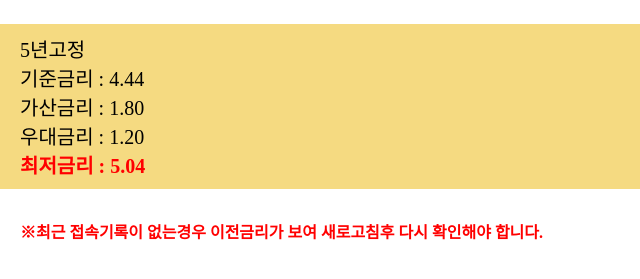
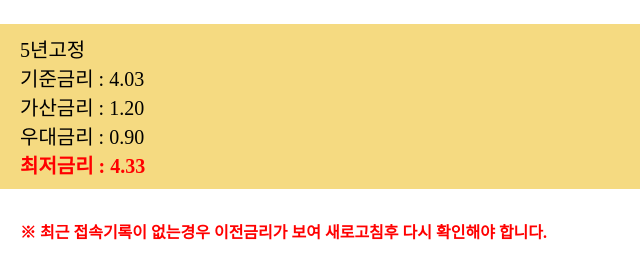
Before and after one commit to kdk0781/kb, a plain HTML site: page interest.html in a window 1280 px wide. Shown: the part 267-546 px from the top of the page, 0-640 px from the left. Drawn offline with nearby package versions, Linux system fonts and the light colour scheme.

Commit message:
Update interest.html

```diff
--- a/interest.html
+++ b/interest.html
@@ -44,32 +44,28 @@
 
 <script type="text/javascript">
 	function mor_5(){
-		document.write('4.44');
+		document.write('4.03');
 		// 금융채 5년물
 	};
 	function addition_5() {
-		document.write('1.80');
+		document.write('1.20');
 		// 금융채 5년물 가산금리
 	};
 	function Prime_5(){
-		document.write('1.20');
+		document.write('0.90');
 		// 담보 우대금리
 	};
 
-	function mor_2(){
-		document.write('4.18');
-		// 금융채 2년물
-	};
 	function ncofix(){
 		document.write('3.53');
 		// 신규 코픽스
 	};
 	function addition_n6() {
-		document.write('2.50');
+		document.write('2.20');
 		// 신규 코픽스 6개월 가산금리
 	};
 	function addition_n12() {
-		document.write('2.42');
+		document.write('2.12');
 		// 신규 코픽스 12개월 가산금리
 	};
 
@@ -78,87 +74,92 @@
 		// 신잔액 코픽스
 	};
 	function addition_s6() {
-		document.write('3.04');
+		document.write('2.74');
 		// 신잔액 코픽스 6개월 가산금리
 	};
 	function addition_s12() {
-		document.write('3.08');
+		document.write('2.78');
 		// 신잔액 코픽스 12개월 가산금리
 	};
 
+
+	function mor_2(){
+		document.write('3.77');
+		// 금융채 2년물
+	};
 	function Prime_2(){
 		document.write('0.90');
 		// 전세 우대금리
 	};
 
 	function addition_hf_2(){
-		document.write('1.49');
+		document.write('1.18');
 		// HF 2년물 가산금리
 	};
+	function addition_hf_n6(){
+		document.write('2.10');
+		// HF 신규6개월 가산금리
+	};
+	function addition_hf_n12(){
+		document.write('2.10');
+		// HF 신규12개월 가산금리
+	};
 	function addition_hf_s6(){
-		document.write('2.80');
+		document.write('2.50');
 		// HF 신잔액6개월 가산금리
 	};
 	function addition_hf_s12(){
-		document.write('3.03');
+		document.write('2.73');
 		// HF 신잔액12개월 가산금리
-	};
-	function addition_hf_n6(){
-		document.write('2.40');
-		// HF 신규6개월 가산금리
-	};
-	function addition_hf_n12(){
-		document.write('2.40');
-		// HF 신규12개월 가산금리
 	};
 
 
 	function addition_sgi_2(){
-		document.write('1.79');
+		document.write('1.49');
 		// SGI 2년물 가산금리
 	};
+	function addition_sgi_n6(){
+		document.write('2.07');
+		// SGI 신규6개월 가산금리
+	};
+	function addition_sgi_n12(){
+		document.write('2.08');
+		// SGI 신규12개월 가산금리
+	};
 	function addition_sgi_s6(){
-		document.write('2.97');
+		document.write('2.67');
 		// SGI 신잔액6개월 가산금리
 	};
 	function addition_sgi_s12(){
-		document.write('3.21');
+		document.write('2.91');
 		// SGI 신잔액12개월 가산금리
-	};
-	function addition_sgi_n6(){
-		document.write('2.37');
-		// SGI 신규6개월 가산금리
-	};
-	function addition_sgi_n12(){
-		document.write('2.38');
-		// SGI 신규12개월 가산금리
 	};
 
 
 	function addition_hug_2(){
-		document.write('1.52');
+		document.write('1.21');
 		// HUG 2년물 가산금리
 	};
+	function addition_hug_n6(){
+		document.write('1.81');
+		// HUG 신규6개월 가산금리
+	};
+	function addition_hug_n12(){
+		document.write('1.68');
+		// HUG 신규12개월 가산금리
+	};
 	function addition_hug_s6(){
-		document.write('2.51');
+		document.write('2.21');
 		// HUG 신잔액6개월 가산금리
 	};
 	function addition_hug_s12(){
-		document.write('2.61');
+		document.write('2.31');
 		// HUG 신잔액12개월 가산금리
-	};
-	function addition_hug_n6(){
-		document.write('2.11');
-		// HUG 신규6개월 가산금리
-	};
-	function addition_hug_n12(){
-		document.write('1.98');
-		// HUG 신규12개월 가산금리
 	};
 
 	function result_mor_5(){
 		//(담보) 5년 금융채 금리
-		const a = 4.440, b = 1.800, c = 1.200;
+		const a = 4.030, b = 1.200, c = 0.900;
 
 		const result1 = Math.round(a * 100) / 100;
 		const result2 = Math.round(b * 100) / 100;
@@ -169,7 +170,7 @@
 
 	function result_ncofix_6(){
 		//(담보) 신규 코픽스 6개월 금리
-		const a = 3.530, b = 2.830, c = 1.200;
+		const a = 3.53, b = 2.20, c = 0.90;
 
 		const result1 = Math.round(a * 100) / 100;
 		const result2 = Math.round(b * 100) / 100;
@@ -180,7 +181,7 @@
 
 	function result_ncofix_12(){
 		//(담보) 신규 코픽스 12개월 금리
-		const a = 3.530, b = 2.740, c = 1.200;
+		const a = 3.53, b = 2.12, c = 0.90;
 
 		const result1 = Math.round(a * 100) / 100;
 		const result2 = Math.round(b * 100) / 100;
@@ -191,7 +192,7 @@
 
 	function result_scofix_6(){
 		//(담보) 신잔액 코픽스 6개월 금리
-		const a = 3.07, b = 3.34, c = 1.20;
+		const a = 3.07, b = 2.74, c = 0.90;
 
 		const result1 = Math.round(a * 100) / 100;
 		const result2 = Math.round(b * 100) / 100;
@@ -202,7 +203,7 @@
 
 	function result_scofix_12(){
 		//(담보) 신잔액 코픽스 12개월 금리
-		const a = 3.070, b = 3.380, c = 1.200;
+		const a = 3.07, b = 2.78, c = 0.90;
 
 		const result1 = Math.round(a * 100) / 100;
 		const result2 = Math.round(b * 100) / 100;
@@ -215,7 +216,29 @@
 	// HF
 	function result_hf_2(){
 		//(전세) 주신보 2년 금융채 금리
-		const a = 4.180, b = 1.490, c = 0.900;
+		const a = 3.77, b = 1.18, c = 0.90;
+
+		const result1 = Math.round(a * 100) / 100;
+		const result2 = Math.round(b * 100) / 100;
+		const result3 = Math.round(c * 100) / 100;
+		const result4 = (result1 + result2 - result3).toFixed(2);
+		document.write(result4);
+	}
+
+	function hf_ncofix_6(){
+		//(전세) 주신보 신규 코픽스 6개월 금리
+		const a = 3.53, b = 2.10, c = 0.90;
+
+		const result1 = Math.round(a * 100) / 100;
+		const result2 = Math.round(b * 100) / 100;
+		const result3 = Math.round(c * 100) / 100;
+		const result4 = (result1 + result2 - result3).toFixed(2);
+		document.write(result4);
+	}
+
+	function hf_ncofix_12(){
+		//(전세) 주신보 신규 코픽스 12개월 금리
+		const a = 3.53, b = 2.10, c = 0.90;
 
 		const result1 = Math.round(a * 100) / 100;
 		const result2 = Math.round(b * 100) / 100;
@@ -226,7 +249,7 @@
 
 	function hf_scofix_6(){
 		//(전세) 주신보 신잔액 코픽스 6개월 금리
-		const a = 3.070, b = 2.800, c = 0.900;
+		const a = 3.07, b = 2.50, c = 0.90;
 
 		const result1 = Math.round(a * 100) / 100;
 		const result2 = Math.round(b * 100) / 100;
@@ -237,29 +260,7 @@
 
 	function hf_scofix_12(){
 		//(전세) 주신보 신잔액 코픽스 12개월 금리
-		const a = 3.070, b = 3.030, c = 0.900;
-
-		const result1 = Math.round(a * 100) / 100;
-		const result2 = Math.round(b * 100) / 100;
-		const result3 = Math.round(c * 100) / 100;
-		const result4 = (result1 + result2 - result3).toFixed(2);
-		document.write(result4);
-	}
-
-	function hf_ncofix_6(){
-		//(전세) 주신보 신규 코픽스 6개월 금리
-		const a = 3.530, b = 2.400, c = 0.900;
-
-		const result1 = Math.round(a * 100) / 100;
-		const result2 = Math.round(b * 100) / 100;
-		const result3 = Math.round(c * 100) / 100;
-		const result4 = (result1 + result2 - result3).toFixed(2);
-		document.write(result4);
-	}
-
-	function hf_ncofix_12(){
-		//(전세) 주신보 신규 코픽스 12개월 금리
-		const a = 3.530, b = 2.400, c = 0.900;
+		const a = 3.07, b = 2.73, c = 0.90;
 
 		const result1 = Math.round(a * 100) / 100;
 		const result2 = Math.round(b * 100) / 100;
@@ -271,7 +272,29 @@
 	// SGI
 	function result_sgi_2(){
 		//(전세) 서울보증 2년 금융채 금리
-		const a = 4.180, b = 1.790, c = 0.900;
+		const a = 3.77, b = 1.49, c = 0.90;
+
+		const result1 = Math.round(a * 100) / 100;
+		const result2 = Math.round(b * 100) / 100;
+		const result3 = Math.round(c * 100) / 100;
+		const result4 = (result1 + result2 - result3).toFixed(2);
+		document.write(result4);
+	}
+
+	function sgi_ncofix_6(){
+		//(전세) 서울보증 신규 코픽스 6개월 금리
+		const a = 3.53, b = 2.07, c = 0.90;
+
+		const result1 = Math.round(a * 100) / 100;
+		const result2 = Math.round(b * 100) / 100;
+		const result3 = Math.round(c * 100) / 100;
+		const result4 = (result1 + result2 - result3).toFixed(2);
+		document.write(result4);
+	}
+
+	function sgi_ncofix_12(){
+		//(전세) 서울보증 신규 코픽스 12개월 금리
+		const a = 3.53, b = 2.08, c = 0.90;
 
 		const result1 = Math.round(a * 100) / 100;
 		const result2 = Math.round(b * 100) / 100;
@@ -282,7 +305,7 @@
 
 	function sgi_scofix_6(){
 		//(전세) 서울보증 신잔액 코픽스 6개월 금리
-		const a = 3.070, b = 2.970, c = 0.900;
+		const a = 3.07, b = 2.67, c = 0.90;
 
 		const result1 = Math.round(a * 100) / 100;
 		const result2 = Math.round(b * 100) / 100;
@@ -293,29 +316,7 @@
 
 	function sgi_scofix_12(){
 		//(전세) 서울보증 신잔액 코픽스 12개월 금리
-		const a = 3.070, b = 3.210, c = 0.900;
-
-		const result1 = Math.round(a * 100) / 100;
-		const result2 = Math.round(b * 100) / 100;
-		const result3 = Math.round(c * 100) / 100;
-		const result4 = (result1 + result2 - result3).toFixed(2);
-		document.write(result4);
-	}
-
-	function sgi_ncofix_6(){
-		//(전세) 서울보증 신규 코픽스 6개월 금리
-		const a = 3.530, b = 2.370, c = 0.900;
-
-		const result1 = Math.round(a * 100) / 100;
-		const result2 = Math.round(b * 100) / 100;
-		const result3 = Math.round(c * 100) / 100;
-		const result4 = (result1 + result2 - result3).toFixed(2);
-		document.write(result4);
-	}
-
-	function sgi_ncofix_12(){
-		//(전세) 서울보증 신규 코픽스 12개월 금리
-		const a = 3.530, b = 2.380, c = 0.900;
+		const a = 3.07, b = 2.91, c = 0.90;
 
 		const result1 = Math.round(a * 100) / 100;
 		const result2 = Math.round(b * 100) / 100;
@@ -327,7 +328,29 @@
 	// HUG
 	function result_hug_2(){
 		//(전세) 주택도시보증 2년 금융채 금리
-		const a = 4.180, b = 1.520, c = 0.900;
+		const a = 3.77, b = 1.21, c = 0.90;
+
+		const result1 = Math.round(a * 100) / 100;
+		const result2 = Math.round(b * 100) / 100;
+		const result3 = Math.round(c * 100) / 100;
+		const result4 = (result1 + result2 - result3).toFixed(2);
+		document.write(result4);
+	}
+
+	function hug_ncofix_6(){
+		//(전세) 주택도시보증 신규 코픽스 6개월 금리
+		const a = 3.53, b = 1.81, c = 0.90;
+
+		const result1 = Math.round(a * 100) / 100;
+		const result2 = Math.round(b * 100) / 100;
+		const result3 = Math.round(c * 100) / 100;
+		const result4 = (result1 + result2 - result3).toFixed(2);
+		document.write(result4);
+	}
+
+	function hug_ncofix_12(){
+		//(전세) 주택도시보증 신규 코픽스 12개월 금리
+		const a = 3.53, b = 1.68, c = 0.90;
 
 		const result1 = Math.round(a * 100) / 100;
 		const result2 = Math.round(b * 100) / 100;
@@ -338,7 +361,7 @@
 
 	function hug_scofix_6(){
 		//(전세) 주택도시보증 신잔액 코픽스 6개월 금리
-		const a = 3.070, b = 2.510, c = 0.900;
+		const a = 3.07, b = 2.21, c = 0.90;
 
 		const result1 = Math.round(a * 100) / 100;
 		const result2 = Math.round(b * 100) / 100;
@@ -349,29 +372,7 @@
 
 	function hug_scofix_12(){
 		//(전세) 주택도시보증 신잔액 코픽스 12개월 금리
-		const a = 3.070, b = 2.610, c = 0.900;
-
-		const result1 = Math.round(a * 100) / 100;
-		const result2 = Math.round(b * 100) / 100;
-		const result3 = Math.round(c * 100) / 100;
-		const result4 = (result1 + result2 - result3).toFixed(2);
-		document.write(result4);
-	}
-
-	function hug_ncofix_6(){
-		//(전세) 주택도시보증 신규 코픽스 6개월 금리
-		const a = 3.530, b = 2.110, c = 0.900;
-
-		const result1 = Math.round(a * 100) / 100;
-		const result2 = Math.round(b * 100) / 100;
-		const result3 = Math.round(c * 100) / 100;
-		const result4 = (result1 + result2 - result3).toFixed(2);
-		document.write(result4);
-	}
-
-	function hug_ncofix_12(){
-		//(전세) 주택도시보증 신규 코픽스 12개월 금리
-		const a = 3.530, b = 1.980, c = 0.900;
+		const a = 3.07, b = 2.31, c = 0.90;
 
 		const result1 = Math.round(a * 100) / 100;
 		const result2 = Math.round(b * 100) / 100;
@@ -477,6 +478,20 @@
 				<p class="point">최저금리 : <script type="text/javascript">result_hf_2();</script></p>
 			</div>
 			<div class="box">
+				<p>신규 6개월 변동</p>
+				<p>기준금리 : <script type="text/javascript">ncofix();</script></p>
+				<p>가산금리 : <script type="text/javascript">addition_hf_n6();</script></p>
+				<p>우대금리 : <script type="text/javascript">Prime_2();</script></p>
+				<p class="point">최저금리 : <script type="text/javascript">hf_ncofix_6();</script></p>
+			</div>
+			<div class="box">
+				<p>신규 12개월 변동</p>
+				<p>기준금리 : <script type="text/javascript">ncofix();</script></p>
+				<p>가산금리 : <script type="text/javascript">addition_hf_n12();</script></p>
+				<p>우대금리 : <script type="text/javascript">Prime_2();</script></p>
+				<p class="point">최저금리 : <script type="text/javascript">hf_ncofix_12();</script></p>
+			</div>
+			<div class="box">
 				<p>신잔액 6개월 변동</p>
 				<p>기준금리 : <script type="text/javascript">scofix();</script></p>
 				<p>가산금리 : <script type="text/javascript">addition_hf_s6();</script></p>
@@ -490,31 +505,31 @@
 				<p>우대금리 : <script type="text/javascript">Prime_2();</script></p>
 				<p class="point">최저금리 : <script type="text/javascript">hf_scofix_12();</script></p>
 			</div>
-			<div class="box">
-				<p>신규 6개월 변동</p>
-				<p>기준금리 : <script type="text/javascript">ncofix();</script></p>
-				<p>가산금리 : <script type="text/javascript">addition_hf_n6();</script></p>
-				<p>우대금리 : <script type="text/javascript">Prime_2();</script></p>
-				<p class="point">최저금리 : <script type="text/javascript">hf_ncofix_6();</script></p>
-			</div>
-			<div class="box">
-				<p>신규 12개월 변동</p>
-				<p>기준금리 : <script type="text/javascript">ncofix();</script></p>
-				<p>가산금리 : <script type="text/javascript">addition_hf_n12();</script></p>
-				<p>우대금리 : <script type="text/javascript">Prime_2();</script></p>
-				<p class="point">최저금리 : <script type="text/javascript">hf_ncofix_12();</script></p>
-			</div>
 		</div>
 	</div>
 	<div id="tab04" class="tab-contents"> <!-- SGI -->
 		<h3>KB 플러스 전세 (SGI)</h3>
 		<div class="list">
-			<div class="box ">
+			<div class="box check">
 				<p>24개월 변동</p>
 				<p>기준금리 : <script type="text/javascript">mor_2();</script></p>
 				<p>가산금리 : <script type="text/javascript">addition_sgi_2();</script></p>
 				<p>우대금리 : <script type="text/javascript">Prime_2();</script></p>
 				<p class="point">최저금리 : <script type="text/javascript">result_sgi_2();</script></p>
+			</div>
+			<div class="box ">
+				<p>신규 6개월 변동</p>
+				<p>기준금리 : <script type="text/javascript">ncofix();</script></p>
+				<p>가산금리 : <script type="text/javascript">addition_sgi_n6();</script></p>
+				<p>우대금리 : <script type="text/javascript">Prime_2();</script></p>
+				<p class="point">최저금리 : <script type="text/javascript">sgi_ncofix_6();</script></p>
+			</div>
+			<div class="box">
+				<p>신규 12개월 변동</p>
+				<p>기준금리 : <script type="text/javascript">ncofix();</script></p>
+				<p>가산금리 : <script type="text/javascript">addition_sgi_n12();</script></p>
+				<p>우대금리 : <script type="text/javascript">Prime_2();</script></p>
+				<p class="point">최저금리 : <script type="text/javascript">sgi_ncofix_12();</script></p>
 			</div>
 			<div class="box">
 				<p>신잔액 6개월 변동</p>
@@ -530,31 +545,31 @@
 				<p>우대금리 : <script type="text/javascript">Prime_2();</script></p>
 				<p class="point">최저금리 : <script type="text/javascript">sgi_scofix_12();</script></p>
 			</div>
-			<div class="box check">
-				<p>신규 6개월 변동</p>
-				<p>기준금리 : <script type="text/javascript">ncofix();</script></p>
-				<p>가산금리 : <script type="text/javascript">addition_sgi_n6();</script></p>
-				<p>우대금리 : <script type="text/javascript">Prime_2();</script></p>
-				<p class="point">최저금리 : <script type="text/javascript">sgi_ncofix_6();</script></p>
-			</div>
-			<div class="box">
-				<p>신규 12개월 변동</p>
-				<p>기준금리 : <script type="text/javascript">ncofix();</script></p>
-				<p>가산금리 : <script type="text/javascript">addition_sgi_n12();</script></p>
-				<p>우대금리 : <script type="text/javascript">Prime_2();</script></p>
-				<p class="point">최저금리 : <script type="text/javascript">sgi_ncofix_12();</script></p>
-			</div>
 		</div>
 	</div>
 	<div id="tab05" class="tab-contents">  <!-- HUG -->
 		<h3>KB 안심전세 (HUG)</h3>
 		<div class="list">
-			<div class="box">
+			<div class="box check">
 				<p>24개월 변동</p>
 				<p>기준금리 : <script type="text/javascript">mor_2();</script></p>
 				<p>가산금리 : <script type="text/javascript">addition_hug_2();</script></p>
 				<p>우대금리 : <script type="text/javascript">Prime_2();</script></p>
 				<p class="point">최저금리 : <script type="text/javascript">result_hug_2();</script></p>
+			</div>
+			<div class="box">
+				<p>신규 6개월 변동</p>
+				<p>기준금리 : <script type="text/javascript">ncofix();</script></p>
+				<p>가산금리 : <script type="text/javascript">addition_hug_n6();</script></p>
+				<p>우대금리 : <script type="text/javascript">Prime_2();</script></p>
+				<p class="point">최저금리 : <script type="text/javascript">hug_ncofix_6();</script></p>
+			</div>
+			<div class="box ">
+				<p>신규 12개월 변동</p>
+				<p>기준금리 : <script type="text/javascript">ncofix();</script></p>
+				<p>가산금리 : <script type="text/javascript">addition_hug_n12();</script></p>
+				<p>우대금리 : <script type="text/javascript">Prime_2();</script></p>
+				<p class="point">최저금리 : <script type="text/javascript">hug_ncofix_12();</script></p>
 			</div>
 			<div class="box ">
 				<p>신잔액 6개월 변동</p>
@@ -570,23 +585,9 @@
 				<p>우대금리 : <script type="text/javascript">Prime_2();</script></p>
 				<p class="point">최저금리 : <script type="text/javascript">hug_scofix_12();</script></p>
 			</div>
-			<div class="box">
-				<p>신규 6개월 변동</p>
-				<p>기준금리 : <script type="text/javascript">ncofix();</script></p>
-				<p>가산금리 : <script type="text/javascript">addition_hug_n6();</script></p>
-				<p>우대금리 : <script type="text/javascript">Prime_2();</script></p>
-				<p class="point">최저금리 : <script type="text/javascript">hug_ncofix_6();</script></p>
-			</div>
-			<div class="box check">
-				<p>신규 12개월 변동</p>
-				<p>기준금리 : <script type="text/javascript">ncofix();</script></p>
-				<p>가산금리 : <script type="text/javascript">addition_hug_n12();</script></p>
-				<p>우대금리 : <script type="text/javascript">Prime_2();</script></p>
-				<p class="point">최저금리 : <script type="text/javascript">hug_ncofix_12();</script></p>
-			</div>
 		</div>
 	</div>
-	<p class="point last">※최근 접속기록이 없는경우 이전금리가 보여 새로고침후 다시 확인해야 합니다.</p>
+	<p class="point last">※ 최근 접속기록이 없는경우 이전금리가 보여 새로고침후 다시 확인해야 합니다.</p>
 </body>
 
 <script type="text/javascript">
```
